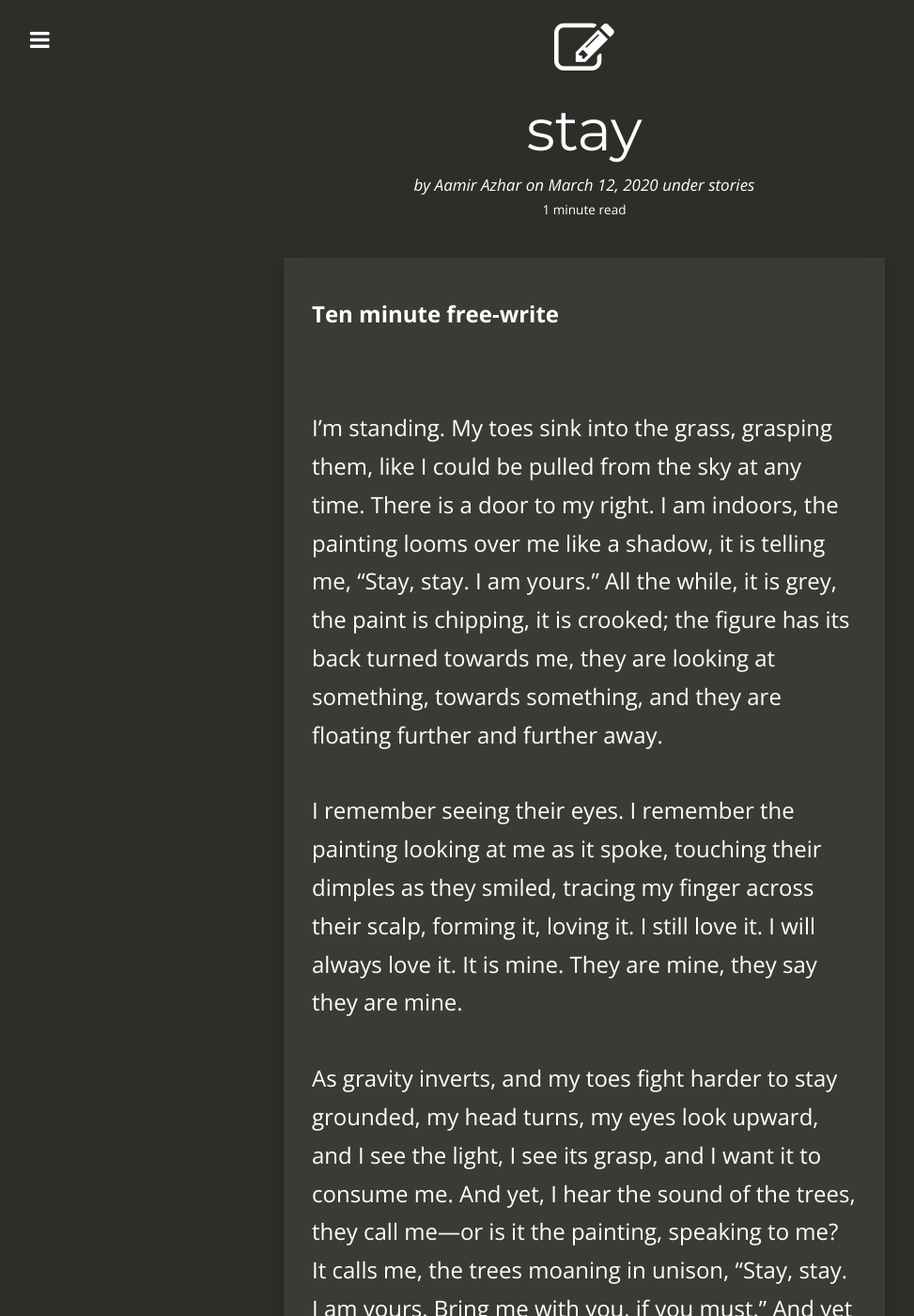
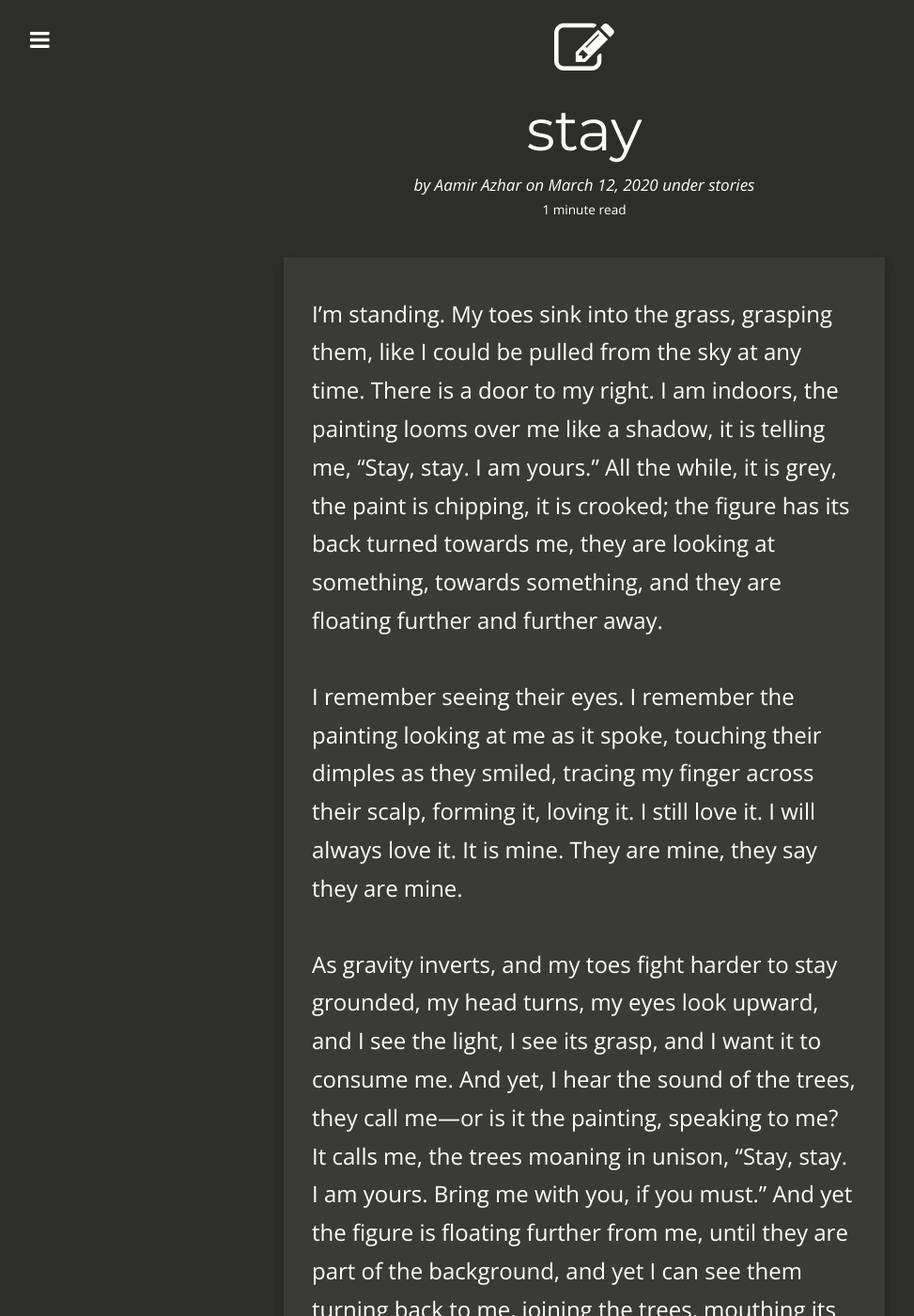
Before and after one commit to jacobtomlinson/carte-noire, a Jekyll site: the page built from _posts/2020-03-12-stay.md, in a window 1280 px wide and 1400 px high. Shown: the whole window at 94% size, without its empty margins (18-991 px from the left). Built offline with Jekyll 4.4.1, drawn with Linux system fonts in a browser that asks for light colours; nearby versions of some CDN libraries; comment, search, counter and statistics services are not loaded; some of the changed text lies outside the part shown.

Commit message:
Format context for stay

```diff
--- a/_posts/2020-03-12-stay.md
+++ b/_posts/2020-03-12-stay.md
@@ -11,11 +11,11 @@
   - grounded
   - separation
 ---
-**Ten minute free-write**
-
-<br>
 I'm standing. My toes sink into the grass, grasping them, like I could be pulled from the sky at any time. There is a door to my right. I am indoors, the painting looms over me like a shadow, it is telling me, "Stay, stay. I am yours." All the while, it is grey, the paint is chipping, it is crooked; the figure has its back turned towards me, they are looking at something, towards something, and they are floating further and further away.
 
 I remember seeing their eyes. I remember the painting looking at me as it spoke, touching their dimples as they smiled, tracing my finger across their scalp, forming it, loving it. I still love it. I will always love it. It is mine. They are mine, they say they are mine.
 
 As gravity inverts, and my toes fight harder to stay grounded, my head turns, my eyes look upward, and I see the light, I see its grasp, and I want it to consume me. And yet, I hear the sound of the trees, they call me—or is it the painting, speaking to me? It calls me, the trees moaning in unison, "Stay, stay. I am yours. Bring me with you, if you must." And yet the figure is floating further from me, until they are part of the background, and yet I can see them turning back to me, joining the trees, mouthing its words, saying, "I would love to."
+
+<br>
+<sup>*Ten minute free-write*</sup>
```
